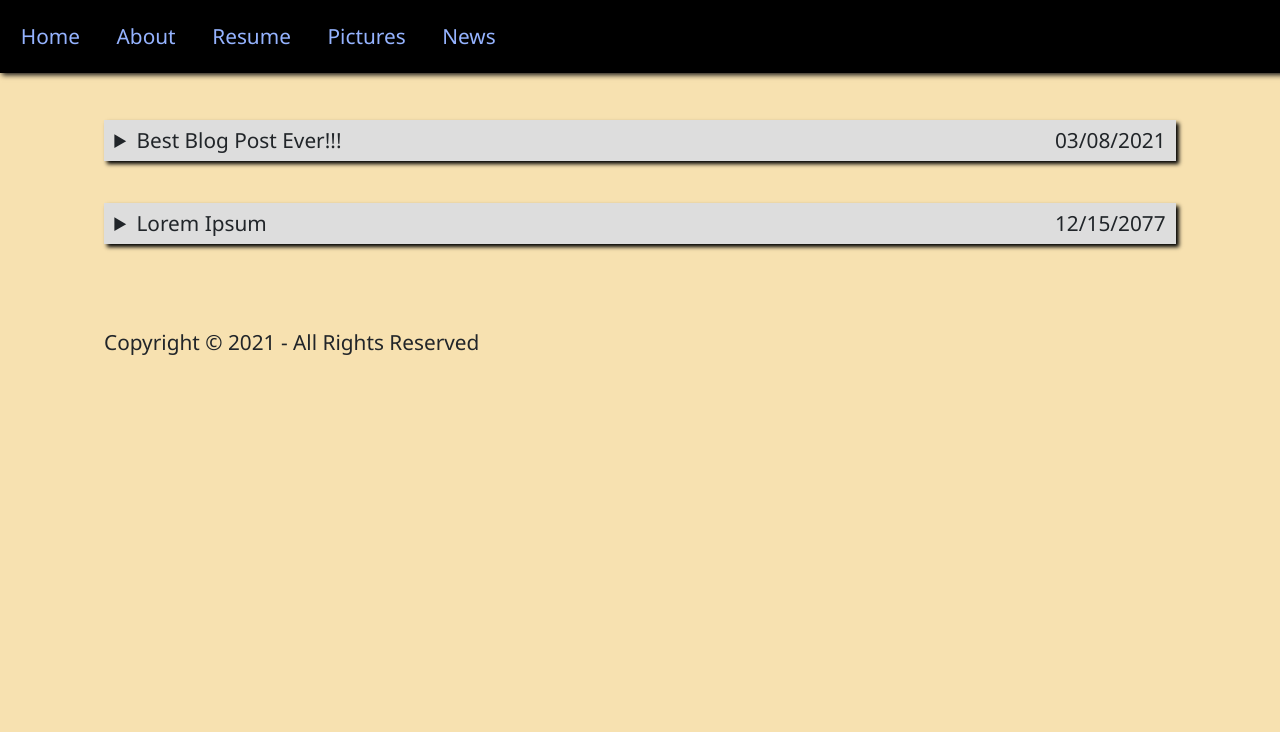
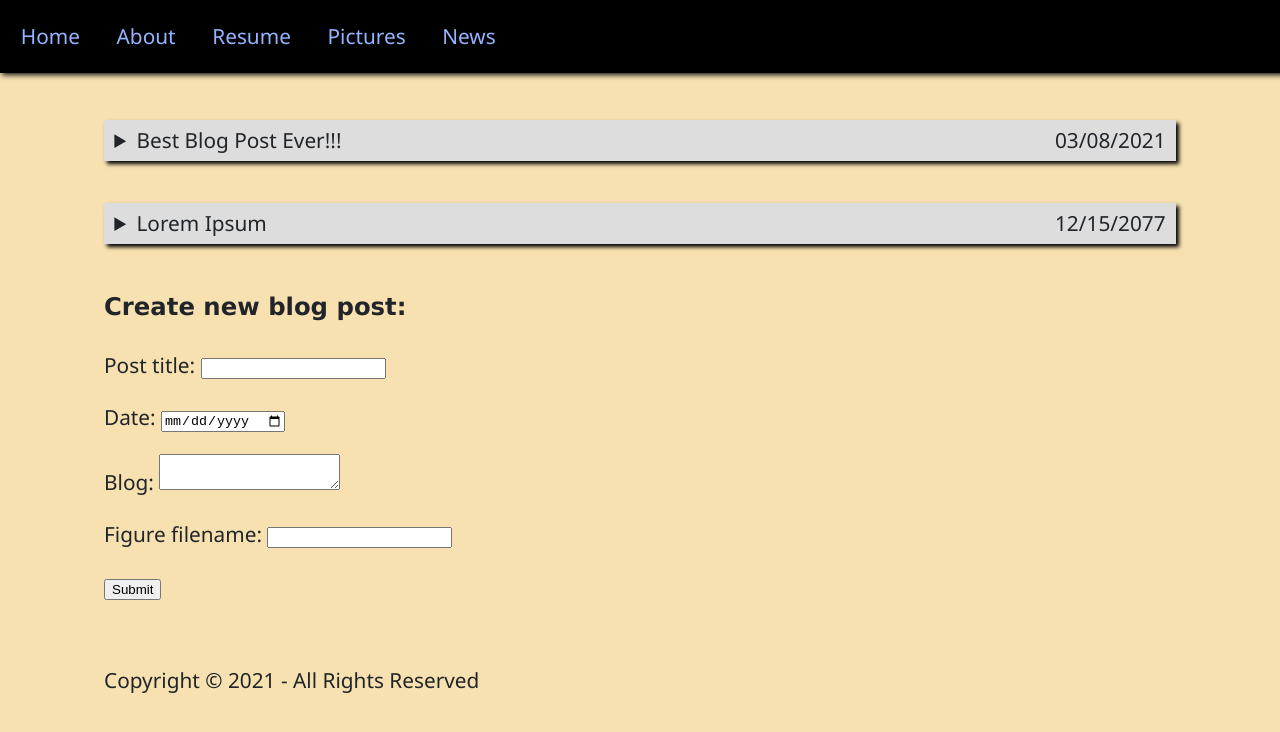
Before and after one commit to noah978/BasicWebpage, a plain HTML site: page news.html in a window 1280 px wide. Drawn offline with Linux system fonts and the light colour scheme.

Commit message:
Add HW 6 stuff

```diff
--- a/news.html
+++ b/news.html
@@ -46,6 +46,16 @@
           </div>
         </details>
       </div>
+      <div class="form">
+        <h3>Create new blog post:</h3>
+        <form>
+          <p>Post title: <input type="text"></p>
+          <p>Date: <input type="date"></p>
+          <p>Blog: <textarea></textarea></p>
+          <p>Figure filename: <input type="text"></p>
+          <input type="submit">
+        </form>
+      </div>
     </div>
     <div class="container">
       <footer>
```
